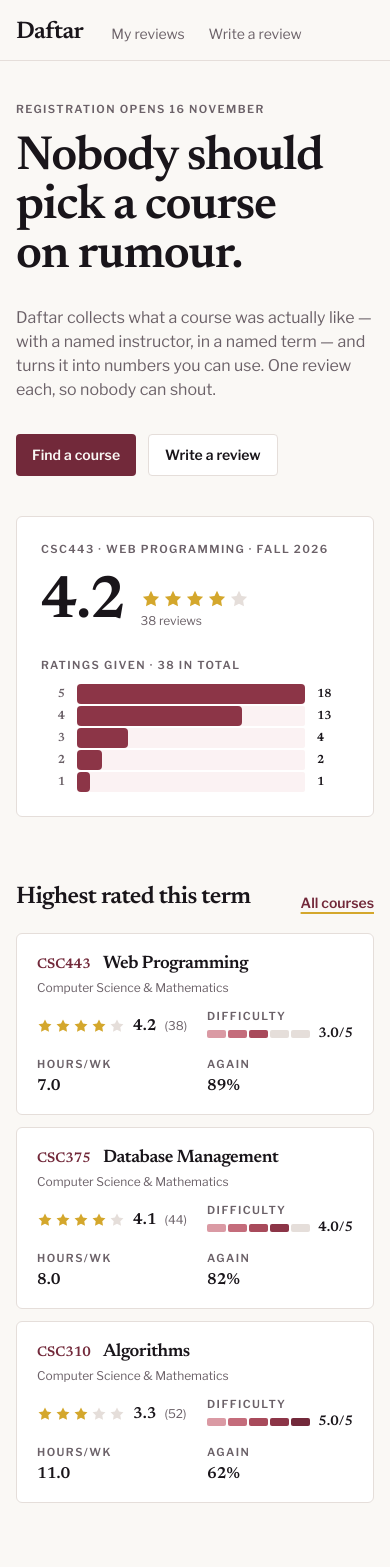
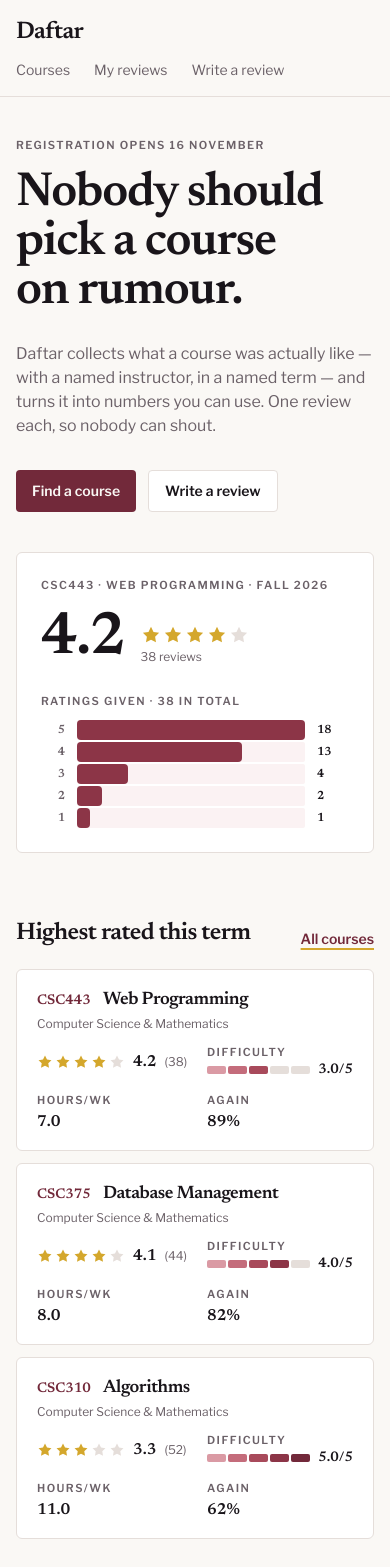
Before and after one commit to reakhairallah/daftar, a React (Vite) app: page / in a window 390 px wide. Shown: the top 1567 px of the page. Built offline with nearby package versions, Linux system fonts and the light colour scheme.

Commit message:
Finalize Home navigation and responsive header

```diff
--- a/src/components/CourseCard.jsx
+++ b/src/components/CourseCard.jsx
@@ -1,3 +1,4 @@
+import { Link } from "react-router-dom";
 const meterColors = [
   "bg-brand-300",
   "bg-brand-400",
@@ -33,8 +34,13 @@ export default function CourseCard({ course, reviews }) {
             {course.code}
           </span>
           <h3 className="font-display text-lg font-semibold tracking-tight">
-            {course.title}
-          </h3>
+  <Link
+    to={`/courses/${course.code}`}
+    className="hover:underline"
+  >
+    {course.title}
+  </Link>
+</h3>
         </div>
         <p className="mt-0.5 text-xs text-muted">
           {course.department}
--- a/src/components/Layout.jsx
+++ b/src/components/Layout.jsx
@@ -10,11 +10,14 @@ export default function Layout() {
   return (
     <>
       <header className="border-b border-line bg-paper">
-        <div className="mx-auto flex max-w-6xl items-end gap-7 px-4 pb-3 pt-4">
+        <div className="mx-auto flex max-w-6xl flex-wrap items-center gap-x-7 gap-y-3 px-4 pb-3 pt-4">
           <Link to="/" className="font-display text-2xl font-semibold tracking-tight text-ink">
             Daftar
           </Link>
-          <nav className="flex gap-6">
+          <nav className="flex flex-wrap gap-6" aria-label="Main navigation">
+            <NavLink to="/courses" className={navClass}>
+  Courses
+</NavLink>
             <NavLink to="/me/reviews" className={navClass}>My reviews</NavLink>
             <NavLink to="/reviews/new" className={navClass}>Write a review</NavLink>
           </nav>
```
